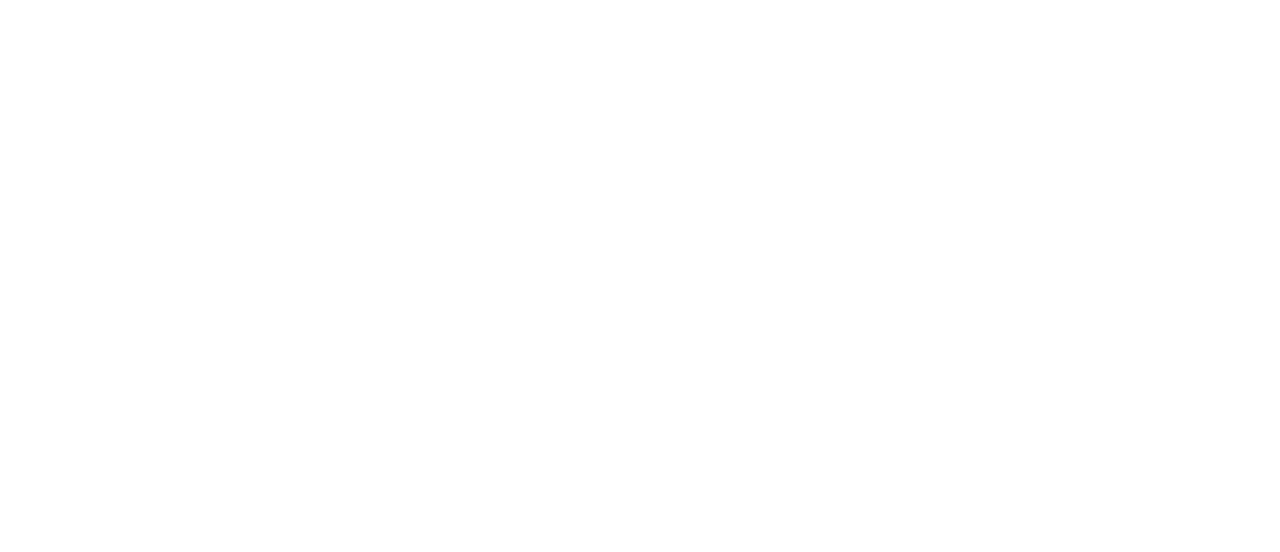
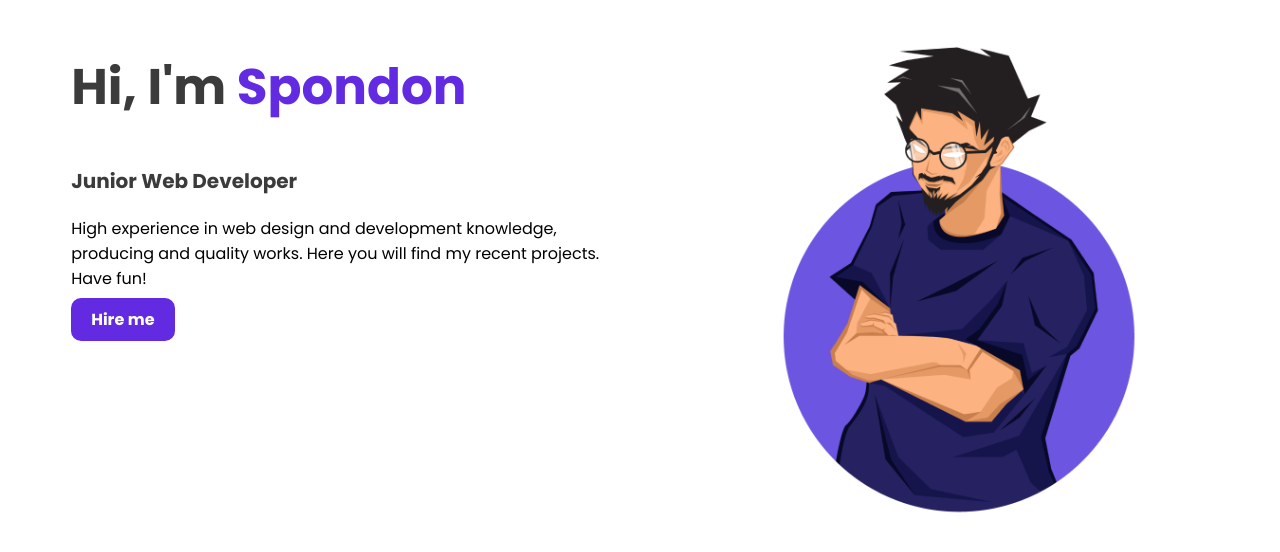
Before and after one commit to ShSpondon/developer-portfolio, a plain HTML site: page index.html in a window 1280 px wide. Drawn offline with Linux system fonts and the light colour scheme.

Commit message:
Added h1,h3,image & hire-me button

```diff
--- a/index.html
+++ b/index.html
@@ -1,13 +1,38 @@
 <!DOCTYPE html>
 <html lang="en">
+
 <head>
     <meta charset="UTF-8">
     <meta http-equiv="X-UA-Compatible" content="IE=edge">
     <meta name="viewport" content="width=device-width, initial-scale=1.0">
     <title>Spondon's Portfolio</title>
     <link rel="stylesheet" href="style.css">
+    <link rel="preconnect" href="https://fonts.googleapis.com">
+    <link rel="preconnect" href="https://fonts.gstatic.com" crossorigin>
+    <link
+        href="https://fonts.googleapis.com/css2?family=Poppins:ital,wght@0,100;0,200;0,300;0,400;0,500;0,600;0,700;0,800;0,900;1,100;1,200;1,300;1,400;1,500;1,600;1,700;1,800;1,900&display=swap"
+        rel="stylesheet">
+
 </head>
+
 <body>
+    <section>
+        <div class="half-width">
+            <h1>Hi, I'm <span class="color">Spondon</span> </h1>
+            <h3>Junior Web Developer</h3>
+            <p>High experience in web design and development knowledge, producing and quality works. Here you will find
+                my recent projects. Have fun!</p>
+            <a class="link-button" target="_blank"
+                href="https://www.linkedin.com/in/shahriar-hossain-spondon-6788a920b/"> Hire me</a>
+        </div>
+        <div class="half-width">
+            <img src="spondon.png" alt="">
+        </div>
+
+
+    </section>
+
 
 </body>
+
 </html>
--- a/style.css
+++ b/style.css
@@ -0,0 +1,41 @@
+body {
+    font-family: 'Poppins', sans-serif;
+}
+
+h1 {
+    font-size: 50px;
+    color: rgb(59, 59, 59);
+}
+
+h3 {
+    font-size: 20px;
+    color: rgb(59, 59, 59);
+
+}
+
+.color {
+    color: rgb(98, 43, 226);
+}
+
+section {
+    display: flex;
+}
+
+.half-width {
+    width: 50%;
+    padding-left: 5%;
+}
+
+.half-width img {
+    width: 90%;
+}
+
+.link-button {
+    color: white;
+    font-weight: 700;
+    text-decoration: none;
+    background-color: rgb(98, 43, 226);
+    padding: 10px 20px;
+    border-radius: 10px;
+
+}
```
Also changed, not shown: images/dream-bg.png (added), images/exp-bg.png (added), images/jhankar.png (added), images/jhankar2.png (added), images/my-bg.png (added), images/my-bg2.png (added), images/top-banner.png (added), spondon.png (added), 7 other files.
